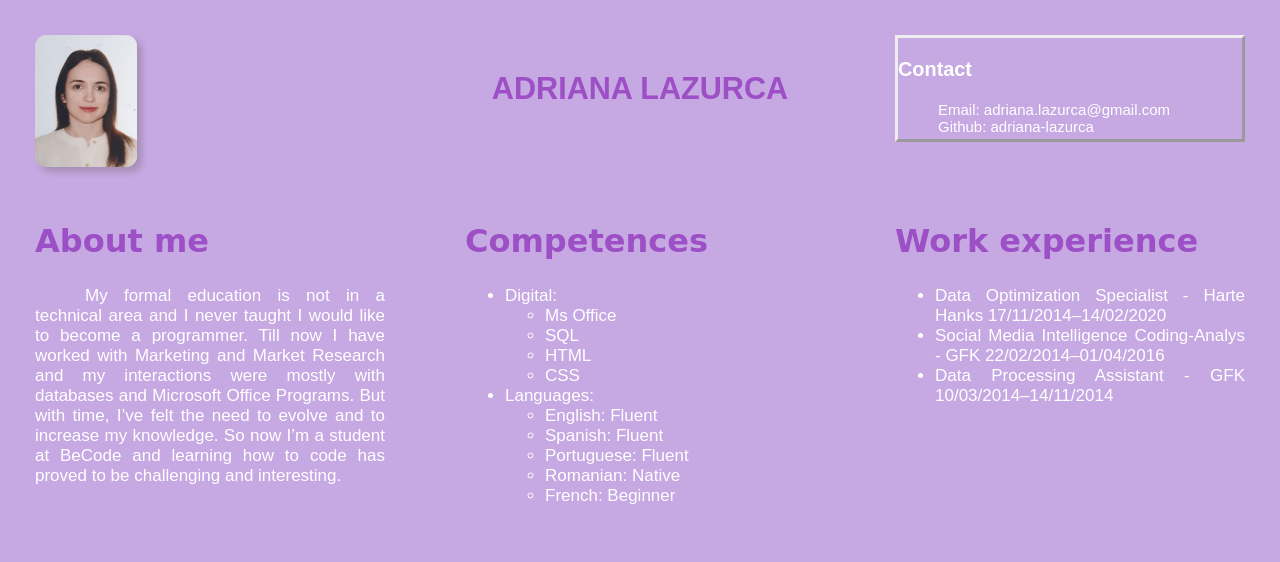
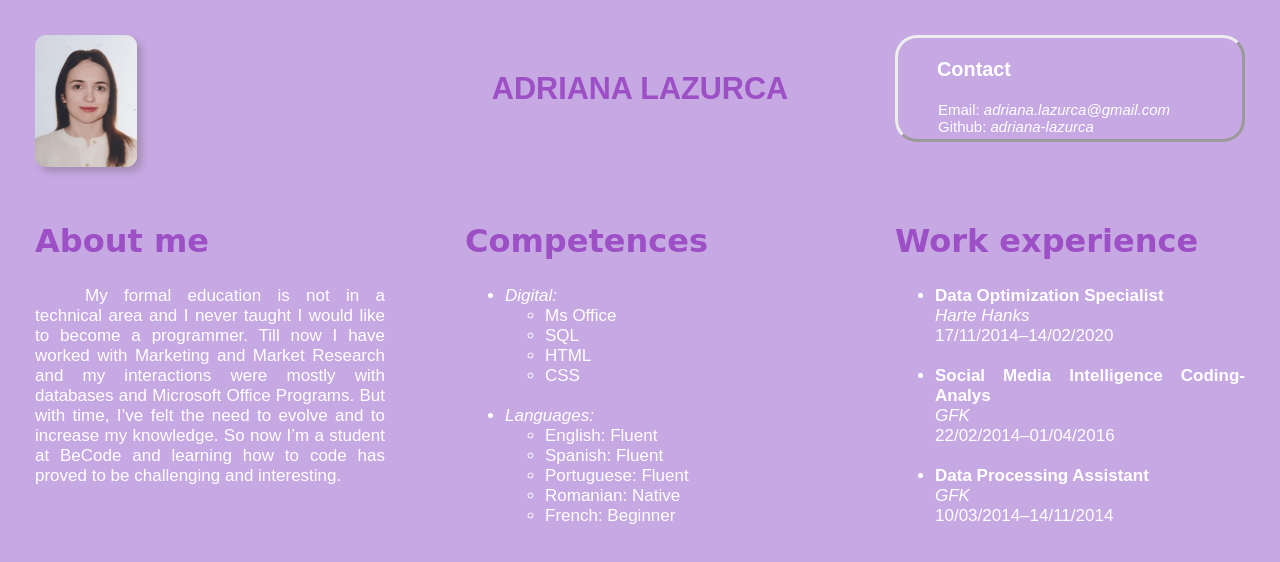
Before and after one commit to adriana-lazurca/My-CV, a plain HTML site: page index.html in a window 1280 px wide. Drawn offline with Linux system fonts and the light colour scheme.

Commit message:
last changes

```diff
--- a/index.html
+++ b/index.html
@@ -12,30 +12,32 @@
 
     <section id="bigbox">
         <h1>ADRIANA LAZURCA</h1>
-        <section id= "item1">
-           <img src="./adriana.jpg" alt="me">
+        <section id="item1">
+            <img src="./adriana.jpg" alt="me">
         </section>
 
-        <section id= "item2">
+        <section id="item2">
             <h2>About me</h2>
             <p>My formal education is not in a technical area and I never taught I would like to become a programmer.
-                Till now I have worked with Marketing and Market Research and my interactions were mostly with databases and Microsoft Office Programs.
+                Till now I have worked with Marketing and Market Research and my interactions were mostly with databases
+                and Microsoft Office Programs.
                 But with time, I’ve felt the need to evolve and to increase my knowledge.
-                So now I’m a student at BeCode and learning how to code has proved to be challenging and interesting. </p>
+                So now I’m a student at BeCode and learning how to code has proved to be challenging and interesting.
+            </p>
         </section>
 
-        <section id= "contact">
+        <section id="contact">
             <h3>Contact</h3>
-            <ul id= "ulcontact">
-                <li>Email: adriana.lazurca@gmail.com</li>
-                <li>Github: adriana-lazurca</li>
+            <ul id="ulcontact">
+                <li>Email: <i>adriana.lazurca@gmail.com</i></li>
+                <li>Github: <i>adriana-lazurca</i></li>
             </ul>
         </section>
 
-        <section id= "item3">
+        <section id="item3">
             <h2>Competences</h2>
             <ul>
-                <li>Digital:
+                <li><i>Digital:</i>
                     <ul>
                         <li>Ms Office</li>
                         <li>SQL</li>
@@ -44,8 +46,8 @@
 
                     </ul>
 
-
-                <li>Languages:
+                    <br>
+                <li><i>Languages:</i>
                     <ul>
                         <li>English: Fluent</li>
                         <li>Spanish: Fluent</li>
@@ -61,15 +63,24 @@
 
         </section>
 
-        <section id= "item4">
+        <section id="item4">
             <h2>Work experience</h2>
             <ul>
-                <li>Data Optimization Specialist - Harte Hanks
-                    17/11/2014–14/02/2020</li>
-                <li>Social Media Intelligence Coding-Analys - GFK
-                    22/02/2014–01/04/2016</li>
-                <li>Data Processing Assistant  - GFK
-                    10/03/2014–14/11/2014</li>
+                <li>
+                    <b> Data Optimization Specialist</b> <br>
+                    <i> Harte Hanks</i><br>
+                    17/11/2014–14/02/2020
+                </li><br>
+                <li>
+                    <b>Social Media Intelligence Coding-Analys</b><br>
+                    <i>GFK</i><br>
+                    22/02/2014–01/04/2016
+                </li><br>
+                <li>
+                    <b>Data Processing Assistant</b><br>
+                    <i>GFK</i><br>
+                    10/03/2014–14/11/2014
+                </li><br>
 
             </ul>
         </section>
--- a/style.css
+++ b/style.css
@@ -39,6 +39,10 @@ h2 {
   color: #9d4fc5;
 }
 
+h3 {
+    margin-left: 39px;
+}
+
 p {
   text-indent: 50px;
 }
@@ -58,6 +62,8 @@ p {
   justify-content: end;
   grid-area: 1/3/1/4;
   border-style: outset;
+  border-radius: 22px;
+
 }
 #ulcontact {
 
```
